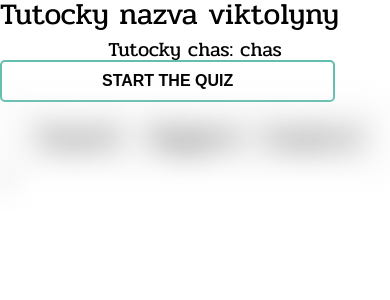
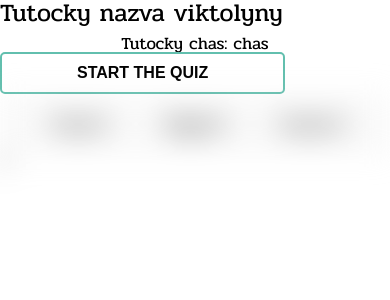
Before and after one commit to VladaZhmurkevych/Quiz, a React app: page / in a window 390 px wide. Shown: the top 300 px of the page. Built offline with nearby package versions, Linux system fonts and the light colour scheme; no server answers.

Commit message:
adaptive quiz/pop-up

```diff
--- a/src/client/components/Score/_score.module.scss
+++ b/src/client/components/Score/_score.module.scss
@@ -26,3 +26,9 @@
 span {
   font-family: 'Righteous', cursive;
 }
+
+@media all and (max-width: 500px){
+  .result {
+    font-size: 20px;
+  }
+}
--- a/src/client/components/StartPopUp/_startPopUp.module.scss
+++ b/src/client/components/StartPopUp/_startPopUp.module.scss
@@ -9,3 +9,13 @@
   font-family: 'Pridi', serif;
   font-size: 20px;
 }
+
+@media all and (max-width: 400px){
+  .title {
+    font-size: 25px;
+  }
+
+  .time {
+    font-size: 17px;
+  }
+}
--- a/src/client/components/sharedUI/PopUpButton/_popUpButton.module.scss
+++ b/src/client/components/sharedUI/PopUpButton/_popUpButton.module.scss
@@ -14,3 +14,10 @@
     color: white;
   }
 }
+
+
+@media all and (max-width: 400px){
+  .button {
+    padding: 10px 75px;
+  }
+}
```
Also changed, not shown: src/client/components/FinishPopUp/_finishPopUp.module.scss (line endings or trailing spaces).
